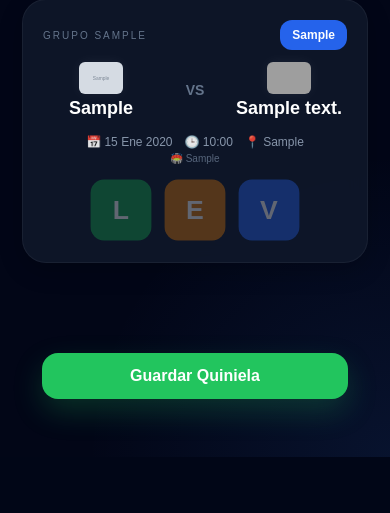
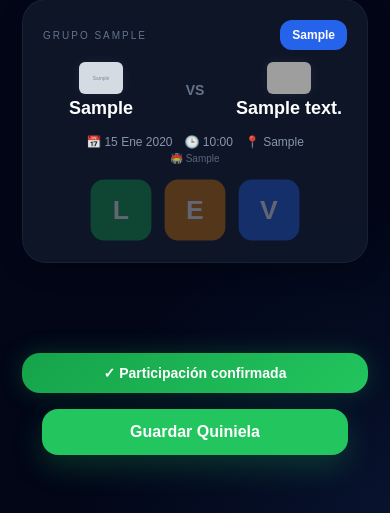
Before and after one commit to Darkial11/quiniela, a Django app: page /quiniela/ in a window 390 px wide. Shown: the part 474-987 px from the top of the page. Before the commit the page ends 931 px from the top, so only its background shows below. Run offline with Django 5.2, Linux system fonts and the light colour scheme; a user stored in the database is signed in; tables that the repository leaves empty hold one stand-in row (values such as "Sample post"); grey boxes marked "Sample" are stand-in pictures; grey boxes are pictures that could not be loaded.

Commit message:
UI pago confirmado

```diff
--- a/quiniela/static/css/quiniela.css
+++ b/quiniela/static/css/quiniela.css
@@ -53,6 +53,37 @@
 /* =========================
    HEADER RIGHT
 ========================= */
+
+.payment-ok{
+
+    background:
+        linear-gradient(
+            135deg,
+            #16a34a,
+            #22c55e
+        );
+
+    color:white;
+
+    padding:14px 20px;
+
+    border-radius:18px;
+
+    font-size:15px;
+
+    font-weight:800;
+
+    margin-bottom:22px;
+
+    box-shadow:
+        0 0 24px rgba(34,197,94,.22);
+
+    display:inline-flex;
+
+    align-items:center;
+
+    gap:8px;
+}
 
 .header-right{
 
@@ -537,6 +568,19 @@
         padding:0 4px;
     }
 
+    .payment-ok{
+
+    width:100%;
+
+    justify-content:center;
+
+    font-size:14px;
+
+    padding:12px 16px;
+
+    margin-bottom:16px;
+    }
+
     .quiniela-header{
 
         gap:12px;
--- a/quiniela/templates/quiniela/quiniela.html
+++ b/quiniela/templates/quiniela/quiniela.html
@@ -238,6 +238,16 @@
 
     {% if request.user.perfil.pago_confirmado %}
 
+    <div class="payment-ok">
+
+        ✓ Participación confirmada
+
+    </div>
+
+    {% endif %}
+
+    {% if request.user.perfil.pago_confirmado %}
+
     <button
         id="guardar"
         class="floating-save"
--- a/quiniela/views.py
+++ b/quiniela/views.py
@@ -365,6 +365,10 @@ def ranking(request):
 @login_required(login_url='/login/')
 def crear_pago(request):
 
+    if request.user.perfil.pago_confirmado:
+
+        return redirect('/quiniela/')
+
     sdk = mercadopago.SDK(
 
         os.environ.get("MP_ACCESS_TOKEN")
```
